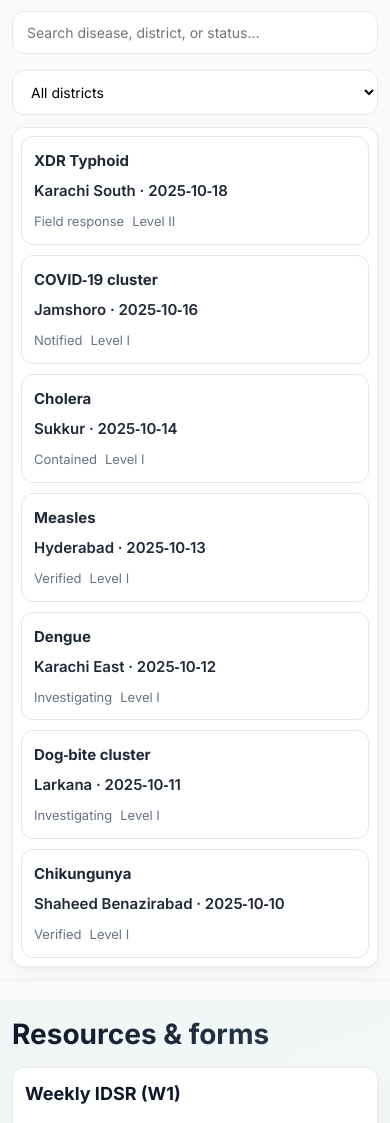
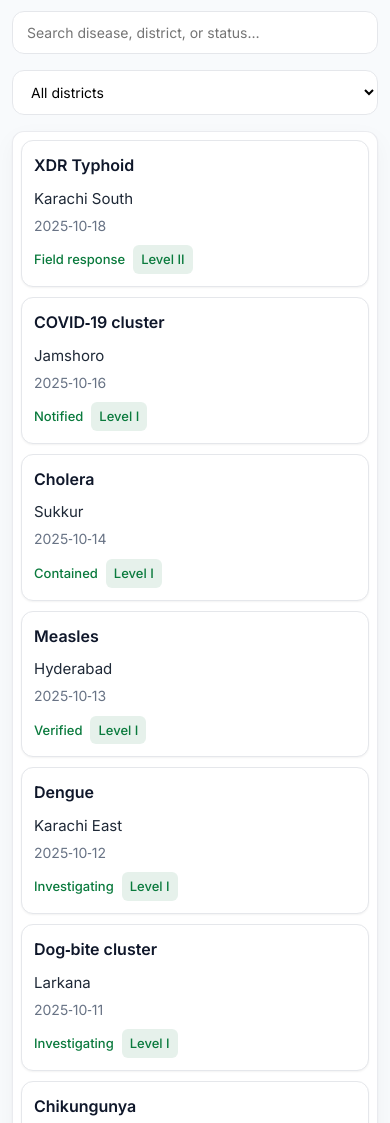
Before and after one commit to YourAtii/PDSRU, a plain HTML site: page index.html in a window 390 px wide. Shown: the part 3260-4383 px from the top of the page. Drawn offline with nearby package versions, Linux system fonts and the light colour scheme.

Commit message:
Update index.html

```diff
--- a/index.html
+++ b/index.html
@@ -160,12 +160,17 @@
       .menu-btn{display:inline-flex}
       nav{position:static;display:none}
       nav.open{display:block;position:relative;box-shadow:none;padding:0;margin-top:8px}
-      /* Make tables scroll horizontally on small screens */
-      table{width:100%;display:block;overflow:auto}
-      thead,tbody,th,td,tr{display:table;table-layout:fixed;width:100%}
-      thead{display:table-header-group}
-      tbody{display:table-row-group}
-      th,td{white-space:nowrap;overflow:hidden;text-overflow:ellipsis}
+      /* Convert table to cards on mobile */
+      #tbl{display:none}
+      .alerts-header{margin-bottom:16px}
+      .alerts-cards{display:grid;gap:12px;padding:16px}
+      .alert-card{background:#fff;border:1px solid var(--line);padding:16px;border-radius:12px;box-shadow:0 1px 2px rgba(0,0,0,0.05)}
+      .alert-card .title{font-weight:600;color:var(--ink);font-size:16px;margin-bottom:8px}
+      .alert-card .location{color:var(--text);margin-bottom:4px}
+      .alert-card .date{color:var(--muted);font-size:14px}
+      .alert-card .meta{display:flex;gap:12px;margin-top:12px;color:var(--muted);font-size:14px;align-items:center}
+      .alert-card .status{color:var(--brand);font-weight:500}
+      .alert-card .level{background:rgba(10,122,61,0.1);color:var(--brand);padding:4px 8px;border-radius:6px;font-weight:500}
       /* Modal should be full-width with some margin */
       .modal{max-width:560px;margin:0 12px;border-radius:10px}
       .modal .bd{padding:12px}
@@ -537,7 +542,7 @@
         if(!(window.matchMedia && window.matchMedia('(max-width:600px)').matches)){
           const wrapper = document.querySelector('#tbl').closest('.card');
           const cards = wrapper.querySelector('.alerts-cards');
-          if(cards){ cards.remove(); wrapper.querySelector('.bd').style.display = ''; tbl.style.display = ''; }
+          if(cards){ cards.remove(); wrapper.querySelector('.bd').style.display = ''; tbl.style.display = 'table'; }
           return;
         }
         const wrapper = document.querySelector('#tbl').closest('.card');
@@ -549,8 +554,17 @@
         cardsWrap.className = 'alerts-cards';
         rows.forEach(r=>{
           const cells = Array.from(r.cells).map(c=>c.innerText.trim());
-          const card = document.createElement('article'); card.className='alert-card';
-          card.innerHTML = `<strong>${cells[1] || ''}</strong><div style="font-weight:600;margin-top:6px">${cells[2]||''} · ${cells[0]||''}</div><div class='meta'><span>${cells[3]||''}</span><span>Level ${cells[4]||''}</span></div>`;
+          const card = document.createElement('article');
+          card.className = 'alert-card';
+          card.innerHTML = `
+            <div class="title">${cells[1] || ''}</div>
+            <div class="location">${cells[2] || ''}</div>
+            <div class="date">${cells[0] || ''}</div>
+            <div class="meta">
+              <span class="status">${cells[3] || ''}</span>
+              <span class="level">Level ${cells[4] || ''}</span>
+            </div>
+          `;
           cardsWrap.appendChild(card);
         });
         // hide table and insert cards
```
